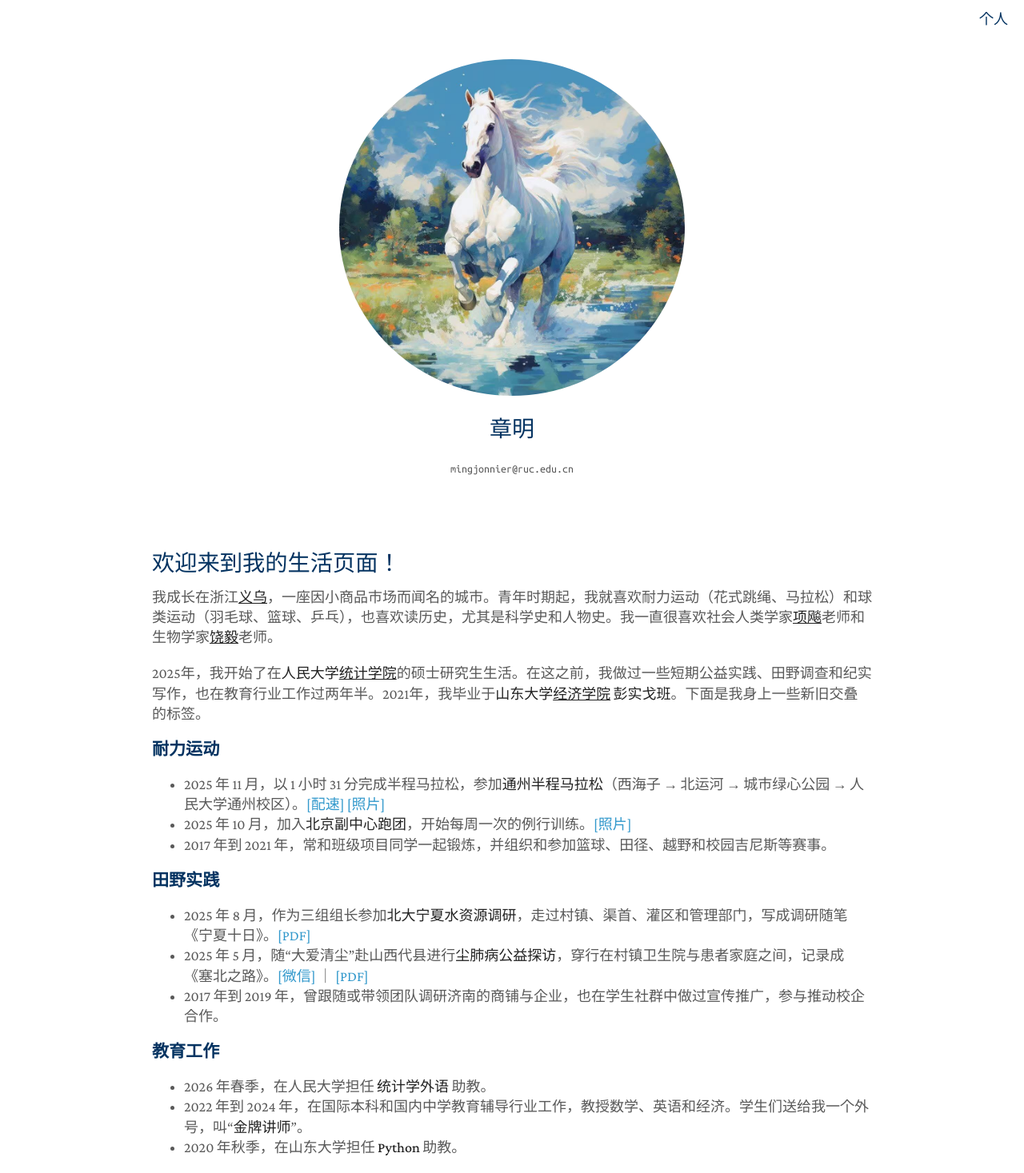
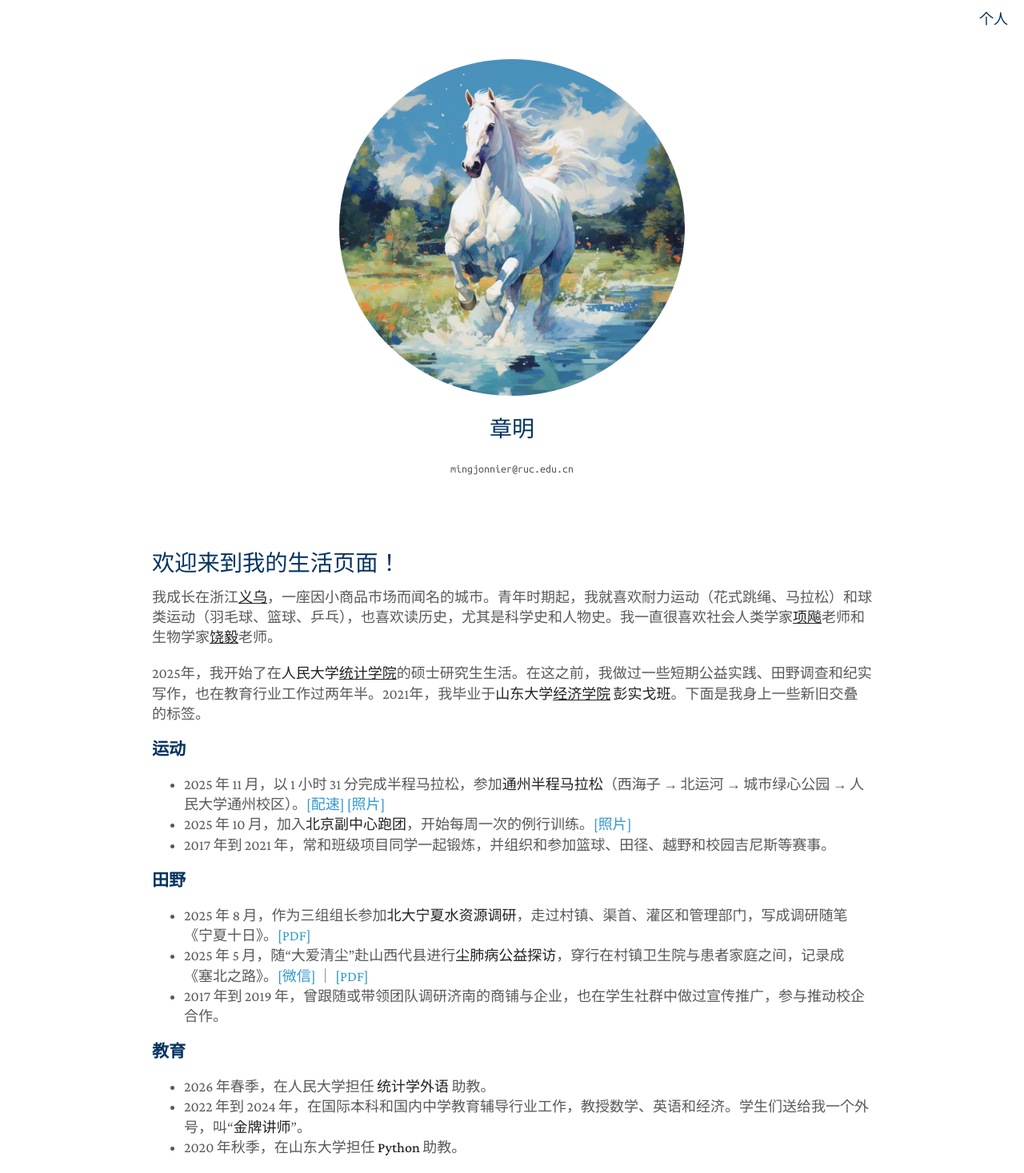
Before and after one commit to zhangming4153/zhangming4153.github.io, a Jekyll site: the page built from cn/index.md, in a window 1280 px wide. Shown: the top 1467 px of the page at 80% size. Built offline with Jekyll 4.4.1, drawn with Linux system fonts in a browser that asks for light colours; a style sheet for code colours, icons or effects is not loaded.

Commit message:
Update sections and headings in index.md

```diff
--- a/cn/index.md
+++ b/cn/index.md
@@ -9,17 +9,17 @@ title: 章明
 
 2025年，我开始了在**人民大学**<a href="http://stat.ruc.edu.cn"><strong><u>统计学院</u></strong></a>的硕士研究生生活。在这之前，我做过一些短期公益实践、田野调查和纪实写作，也在教育行业工作过两年半。2021年，我毕业于**山东大学**<a href="https://www.econ.sdu.edu.cn"><strong><u>经济学院</u></strong></a> **彭实戈班**。下面是我身上一些新旧交叠的标签。
 
-### 耐力运动
+### 运动
 - 2025 年 11 月，以 1 小时 31 分完成半程马拉松，参加**通州半程马拉松**（西海子 → 北运河 → 城市绿心公园 → 人民大学通州校区）。[[配速]](/assets/tongz_semimara.jpg) [[照片]](/assets/tongz_semimara_profile.jpg)
 - 2025 年 10 月，加入**北京副中心跑团**，开始每周一次的例行训练。[[照片]](/assets/tongz_group.png)
 - 2017 年到 2021 年，常和班级项目同学一起锻炼，并组织和参加篮球、田径、越野和校园吉尼斯等赛事。
 
-### 田野实践
+### 田野
 - 2025 年 8 月，作为三组组长参加**北大宁夏水资源调研**，走过村镇、渠首、灌区和管理部门，写成调研随笔《宁夏十日》。[[PDF]](/assets/Ningxia.pdf)
 - 2025 年 5 月，随“大爱清尘”赴山西代县进行**尘肺病公益探访**，穿行在村镇卫生院与患者家庭之间，记录成《塞北之路》。[[微信]](https://mp.weixin.qq.com/s/o8Zpdd-DVcAKxdC4jhWxGg) ｜ [[PDF]](/assets/Shanxi.pdf)
 - 2017 年到 2019 年，曾跟随或带领团队调研济南的商铺与企业，也在学生社群中做过宣传推广，参与推动校企合作。
 
-### 教育工作
+### 教育
 - 2026 年春季，在人民大学担任 **统计学外语** 助教。
 - 2022 年到 2024 年，在国际本科和国内中学教育辅导行业工作，教授数学、英语和经济。学生们送给我一个外号，叫“**金牌讲师**”。
 - 2020 年秋季，在山东大学担任 **Python** 助教。
```
